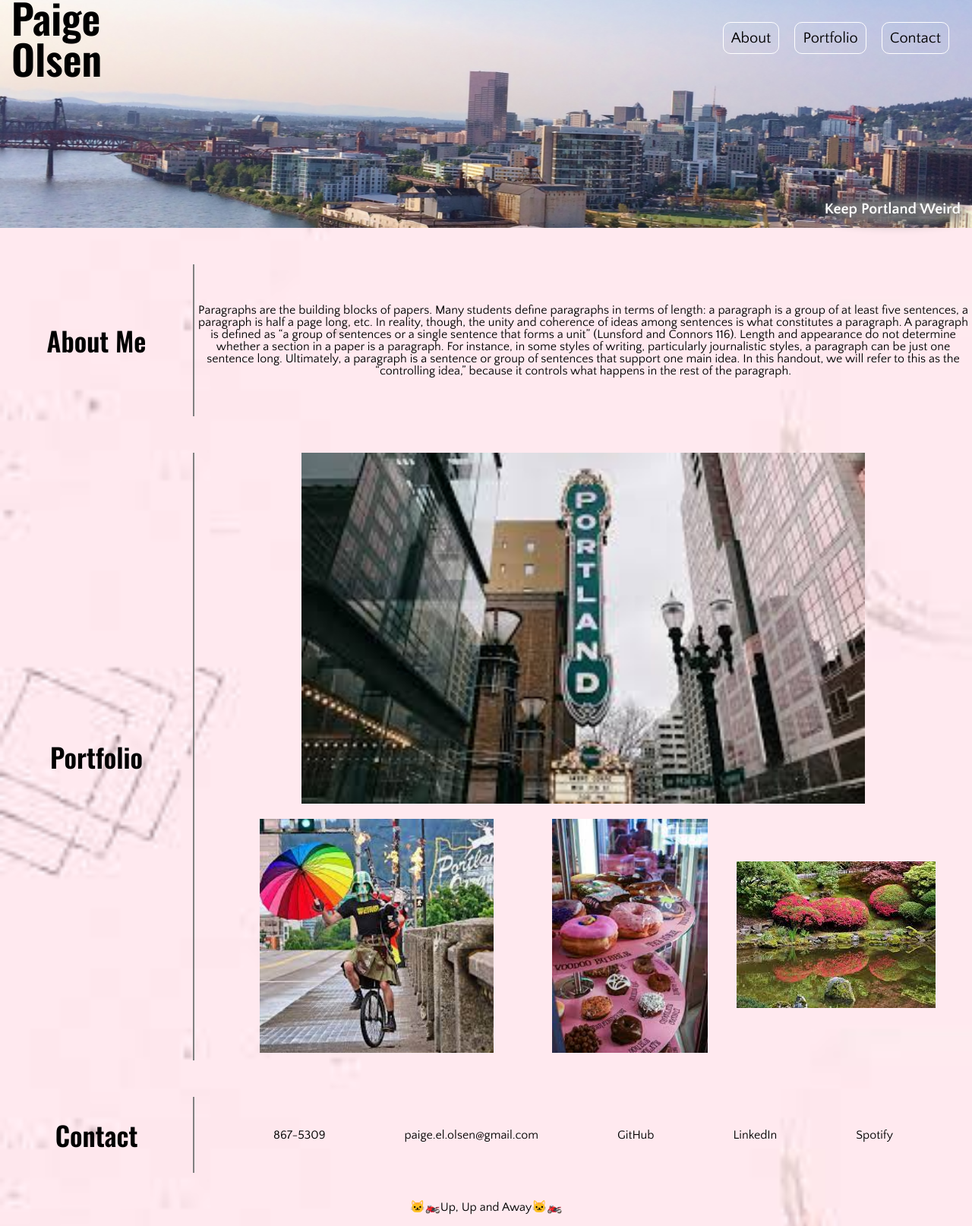
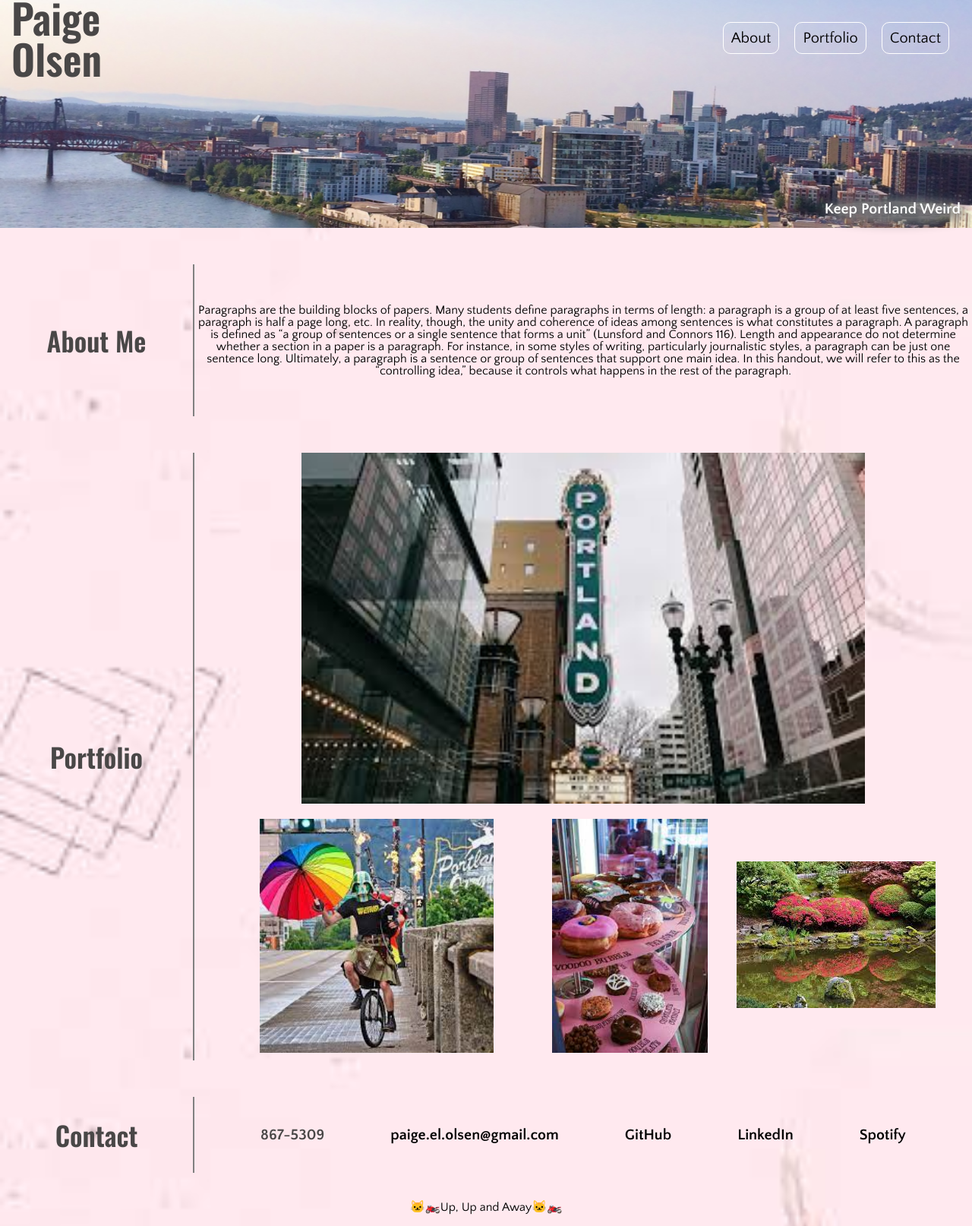
Before and after one commit to POlsen-92/portfolio, a plain HTML site: page index.html in a window 1280 px wide. Shown: the whole page at 76% size. Drawn offline with nearby package versions, Linux system fonts and the light colour scheme.

Commit message:
Changes to css, font and color

```diff
--- a/Assets/style.css
+++ b/Assets/style.css
@@ -18,7 +18,7 @@ p {
 /* Header Includes Title, nav bar, top photo and photo caption */
 header {
     background-color: aqua;
-    display: flex;
+    /* display: flex; */
     width: 100%;
     height: 300px;
     flex-direction: column;
@@ -28,12 +28,13 @@ header {
 }
 
 h1 {
-    display: flex;
+    /* display: flex; */
+    color: rgb(73, 71, 71);
     font-family: 'Oswald', sans-serif;
     font-size: 54px;
     font-weight: 700;
     width: 20%;
-    justify-content: flex-start;
+    /* justify-content: flex-start; */
     margin-left: 15px;
 }
 
@@ -50,7 +51,7 @@ nav {
     display: flex;
     width: 100%;
     height: 100px;
-    justify-content: flex-end;
+    /* justify-content: flex-end; */
     align-items: center;
 }
 
@@ -62,9 +63,9 @@ nav ul {
 }
 
 nav li {
-    display: inline-flex;
-    justify-content: flex-end;
-    align-self: center;
+    /* display: inline-flex; */
+    /* justify-content: flex-end; */
+    /* align-self: center; */
     padding: 10px;
     margin: 10px;
     border: 1px white solid;
@@ -73,42 +74,43 @@ nav li {
 
 figcaption {
     display: flex;
+    justify-content: flex-end;
     height: 200px;
-    justify-content: flex-end;
 }
 
 h2 {
+    /* display: flex; */
+    margin-right: 15px;
+    margin-bottom: 15px;
+    align-self: flex-end;
+    color: white;
+    font-size: 20px;
+    /* font-weight: bold; */
     background-color: rgba(128, 128, 128, .75);
     border-radius: 50%;
     box-shadow: 3px 3px 15px 5px rgba(128, 128, 128);
-    font-size: 20px;
-    color: white;
-    display: flex;
-    font-weight: bold;
-    align-self: flex-end;
-    margin-right: 15px;
-    margin-bottom: 15px;
 }
 
 /* Main includes sections of "About Me", "Portfolio" and "Contact" */
 main {
-    display: flex;
-    flex-direction: column;
+    /* display: flex; */
+    /* flex-direction: column; */
 }
 
 section {
     display: flex;
-    flex-direction: row;
+    /* flex-direction: row; */
 }
 
 h3, h4, h5 {
     display: flex;
+    justify-content: space-evenly;
     width: 20%;
+    align-items: center;
     font-family: 'Oswald', sans-serif;
+    color: rgb(73, 71, 71);
     font-size: 35px;
     font-weight: 600;
-    justify-content: space-evenly;
-    align-items: center;
     border-right: 2px solid gray;
 }
 
@@ -161,7 +163,9 @@ h3, h4, h5 {
     /* Contact Section */
 .contact {
     display: flex;
-    height: 100px
+    height: 100px;
+    color: rgb(73, 71, 71);
+    font-weight: 600;
 }
 
 .contact ul {
@@ -173,6 +177,11 @@ h3, h4, h5 {
 .contact li {
     display: inline-flex;
     align-items: center;
+    font-size: 20px;
+}
+
+.contact a {
+    font-size: 20px;
 }
 
 /* Footer */
--- a/index.html
+++ b/index.html
@@ -7,7 +7,7 @@
     <link href="https://fonts.googleapis.com/css2?family=Oswald:wght@400;600&family=Quattrocento+Sans:ital,wght@0,400;0,700;1,400;1,700&display=swap" rel="stylesheet">
     <link rel="stylesheet" href="./Assets/reset.css">
     <link rel="stylesheet" href="./Assets/style.css">
-    <title>Document</title>
+    <title>Paige's Portfolio</title>
 </head>
 <body>
     <header title="skyline of portland,or">
```
